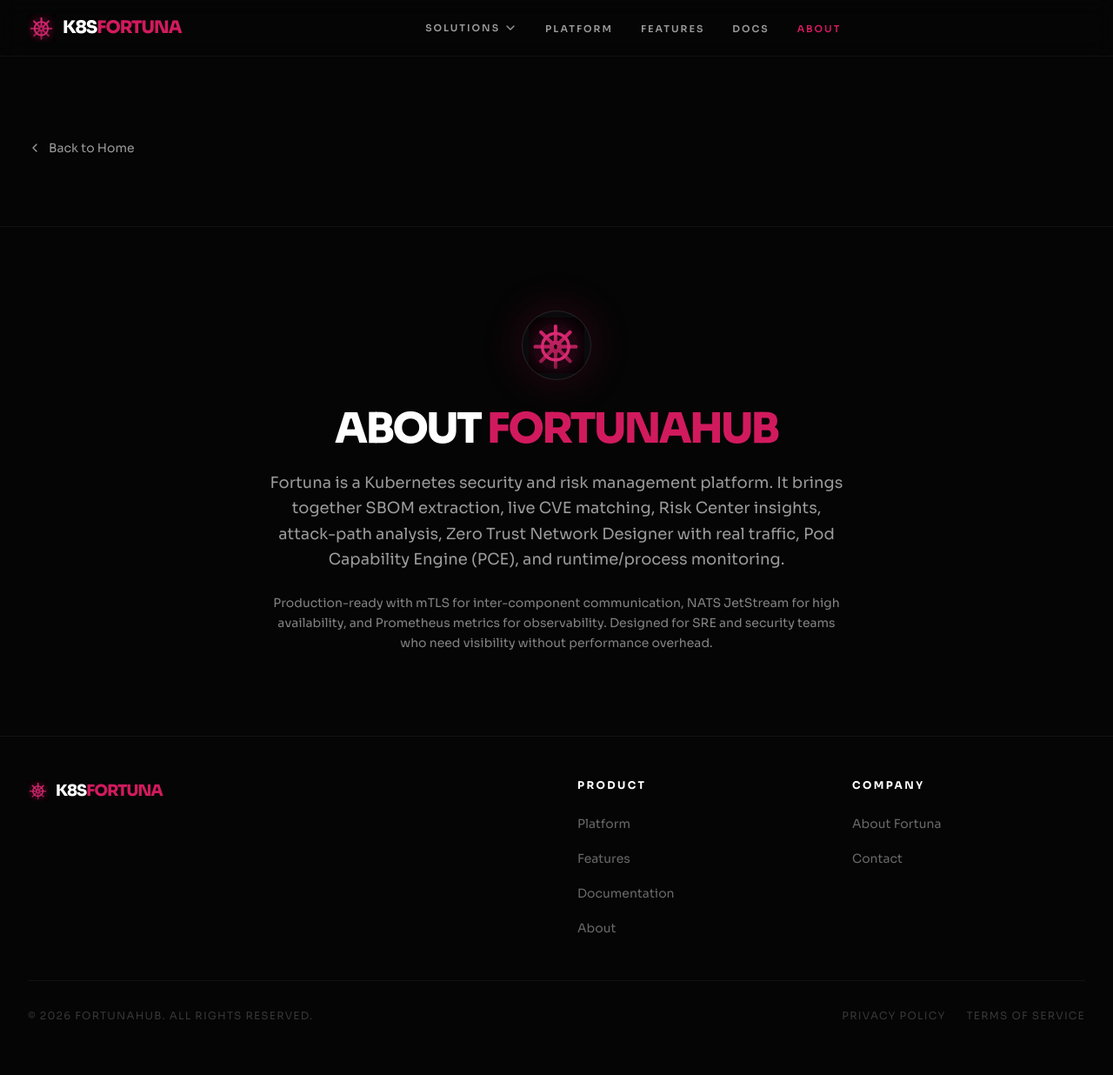
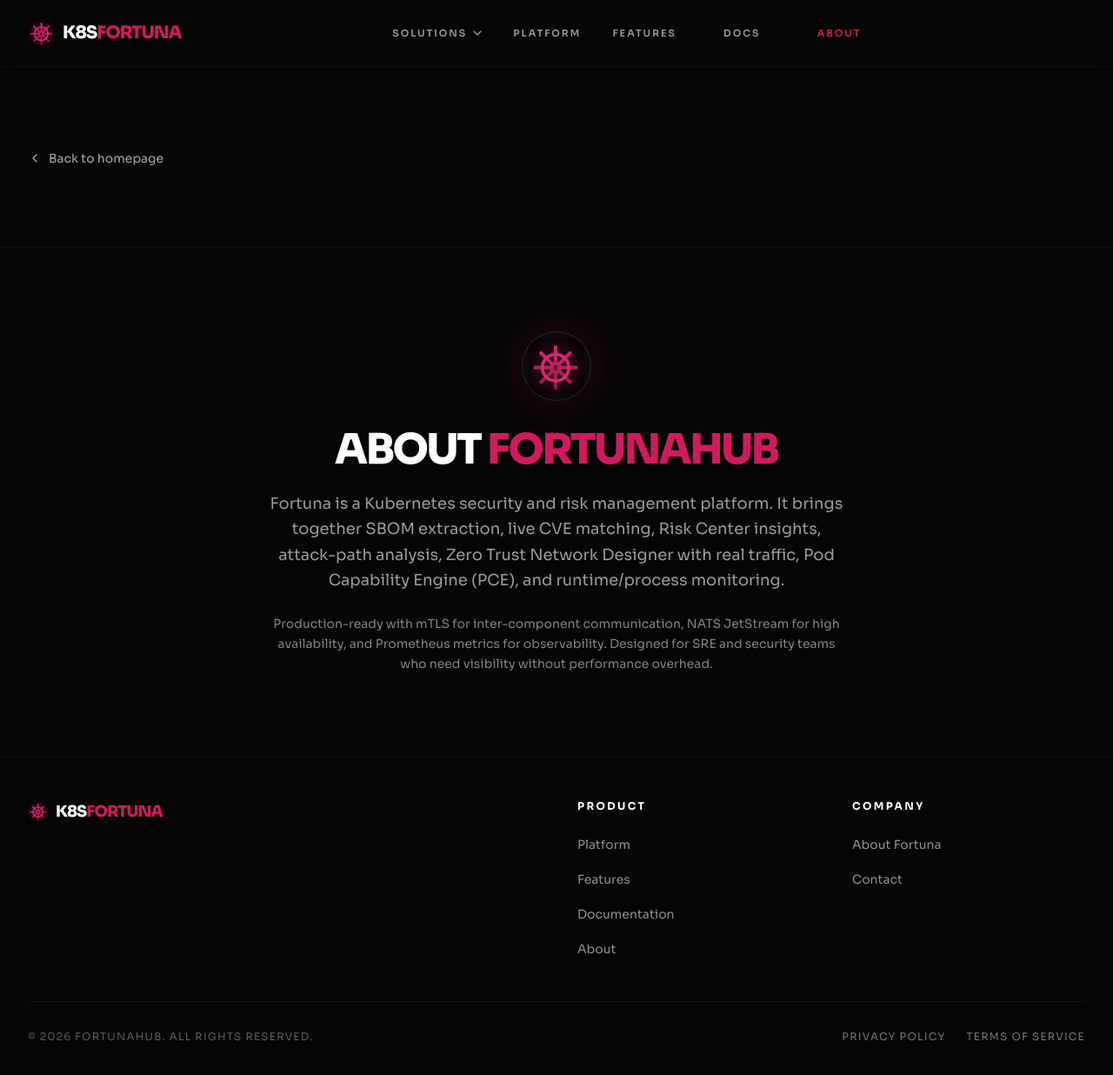
Before and after one commit to FortunaHub/FortunaLandingPage, a React (Vite) app: page /about in a window 1280 px wide. Shown: the top 1236 px of the page at 87% size. Built offline with nearby package versions, Linux system fonts and the light colour scheme.

Commit message:
fix layout

```diff
--- a/src/components/Layout.tsx
+++ b/src/components/Layout.tsx
@@ -1,7 +1,7 @@
 import React, { useState, useEffect, useRef } from 'react';
 import { Link, useLocation } from 'react-router-dom';
 import { Menu, X, ArrowUp, ChevronDown } from 'lucide-react';
-import { motion, AnimatePresence } from 'motion/react';
+import { motion, AnimatePresence, useReducedMotion } from 'motion/react';
 import Tooltip from './Tooltip';
 import Logo from './Logo';
 import { SOLUTIONS } from '../config/solutions';
@@ -13,6 +13,7 @@
   const [comingSoonToast, setComingSoonToast] = useState(false);
   const solutionsRef = useRef<HTMLDivElement>(null);
   const location = useLocation();
+  const reduceMotion = useReducedMotion();
 
   const navLinks = [
     { name: 'Platform', to: '/', tooltip: 'Home' },
@@ -46,6 +47,16 @@
     return () => clearTimeout(t);
   }, [comingSoonToast]);
 
+  useEffect(() => {
+    const handleKeyDown = (e: KeyboardEvent) => {
+      if (e.key !== 'Escape') return;
+      setShowSolutionsDropdown(false);
+      setIsMenuOpen(false);
+    };
+
+    document.addEventListener('keydown', handleKeyDown);
+    return () => document.removeEventListener('keydown', handleKeyDown);
+  }, []);
 
   const scrollToTop = () => {
     window.scrollTo({ top: 0, behavior: 'smooth' });
@@ -70,8 +81,11 @@
               {/* Solutions Dropdown */}
               <div ref={solutionsRef} className="relative">
                 <button
+                  type="button"
+                  aria-expanded={showSolutionsDropdown}
+                  aria-controls="solutions-menu"
                   onClick={() => setShowSolutionsDropdown((v) => !v)}
-                  className={`flex items-center gap-1 text-[11px] font-semibold uppercase tracking-[0.18em] transition-colors whitespace-nowrap ${
+                  className={`flex min-h-11 items-center gap-1 text-[11px] font-semibold uppercase tracking-[0.18em] transition-colors whitespace-nowrap focus-visible:outline focus-visible:outline-2 focus-visible:outline-offset-4 focus-visible:outline-fortuna-pink ${
                     showSolutionsDropdown ? 'text-fortuna-pink' : 'text-white/60 hover:text-fortuna-pink'
                   }`}
                 >
@@ -81,10 +95,11 @@
                 <AnimatePresence>
                   {showSolutionsDropdown && (
                     <motion.div
-                      initial={{ opacity: 0, y: -8 }}
+                      id="solutions-menu"
+                      initial={reduceMotion ? false : { opacity: 0, y: -8 }}
                       animate={{ opacity: 1, y: 0 }}
-                      exit={{ opacity: 0, y: -8 }}
-                      transition={{ duration: 0.15 }}
+                      exit={reduceMotion ? { opacity: 0 } : { opacity: 0, y: -8 }}
+                      transition={{ duration: 0.16, ease: [0.22, 1, 0.36, 1] }}
                       className="absolute top-full left-0 mt-2 w-80 rounded-xl bg-fortuna-card border border-white/10 shadow-xl overflow-hidden z-50"
                     >
                       <div className="p-2">
@@ -117,7 +132,7 @@
                                 setComingSoonToast(true);
                                 setShowSolutionsDropdown(false);
                               }}
-                              className="w-full text-left"
+                              className="w-full text-left rounded-lg focus-visible:outline focus-visible:outline-2 focus-visible:outline-offset-2 focus-visible:outline-fortuna-pink"
                             >
                               {content}
                             </button>
@@ -129,7 +144,7 @@
                                 setShowSolutionsDropdown(false);
                                 setIsMenuOpen(false);
                               }}
-                              className="block"
+                              className="block rounded-lg focus-visible:outline focus-visible:outline-2 focus-visible:outline-offset-2 focus-visible:outline-fortuna-pink"
                             >
                               {content}
                             </Link>
@@ -149,7 +164,7 @@
                     <Link
                       to={link.to}
                       onClick={() => setIsMenuOpen(false)}
-                      className={`min-w-[5rem] text-center text-[11px] font-semibold uppercase tracking-[0.18em] transition-colors whitespace-nowrap ${
+                      className={`min-w-[5rem] min-h-11 inline-flex items-center justify-center text-center text-[11px] font-semibold uppercase tracking-[0.18em] transition-colors whitespace-nowrap focus-visible:outline focus-visible:outline-2 focus-visible:outline-offset-4 focus-visible:outline-fortuna-pink ${
                         isActive ? 'text-fortuna-pink' : 'text-white/60 hover:text-fortuna-pink'
                       }`}
                     >
@@ -163,7 +178,11 @@
             {/* Mobile Menu Button */}
             <Tooltip content={isMenuOpen ? "Close Menu" : "Open Menu"} position="bottom">
               <button
-                className="md:hidden text-white"
+                type="button"
+                aria-label={isMenuOpen ? 'Close navigation menu' : 'Open navigation menu'}
+                aria-expanded={isMenuOpen}
+                aria-controls="mobile-navigation"
+                className="md:hidden min-h-11 min-w-11 inline-flex items-center justify-center text-white focus-visible:outline focus-visible:outline-2 focus-visible:outline-offset-4 focus-visible:outline-fortuna-pink"
                 onClick={() => setIsMenuOpen(!isMenuOpen)}
               >
                 {isMenuOpen ? <X /> : <Menu />}
@@ -176,9 +195,10 @@
         <AnimatePresence>
           {isMenuOpen && (
             <motion.div
-              initial={{ opacity: 0, height: 0 }}
+              id="mobile-navigation"
+              initial={reduceMotion ? false : { opacity: 0, height: 0 }}
               animate={{ opacity: 1, height: 'auto' }}
-              exit={{ opacity: 0, height: 0 }}
+              exit={reduceMotion ? { opacity: 0 } : { opacity: 0, height: 0 }}
               className="md:hidden bg-fortuna-card border-t border-white/5"
             >
               <div className="px-4 py-6 flex flex-col gap-4">
@@ -214,7 +234,7 @@
                             setComingSoonToast(true);
                             setIsMenuOpen(false);
                           }}
-                          className="w-full text-left"
+                          className="w-full text-left rounded-lg focus-visible:outline focus-visible:outline-2 focus-visible:outline-offset-2 focus-visible:outline-fortuna-pink"
                         >
                           {content}
                         </button>
@@ -223,7 +243,7 @@
                           key={sol.id}
                           to={sol.to}
                           onClick={() => setIsMenuOpen(false)}
-                          className="block"
+                          className="block rounded-lg focus-visible:outline focus-visible:outline-2 focus-visible:outline-offset-2 focus-visible:outline-fortuna-pink"
                         >
                           {content}
                         </Link>
@@ -240,7 +260,7 @@
                       key={link.name}
                       to={link.to}
                       onClick={() => setIsMenuOpen(false)}
-                      className={`py-2 text-sm font-semibold uppercase tracking-[0.15em] transition-colors border-b border-white/5 last:border-0 ${
+                      className={`min-h-11 inline-flex items-center py-2 text-sm font-semibold uppercase tracking-[0.15em] transition-colors border-b border-white/5 last:border-0 focus-visible:outline focus-visible:outline-2 focus-visible:outline-offset-4 focus-visible:outline-fortuna-pink ${
                         isActive ? 'text-fortuna-pink' : 'text-white/60 hover:text-fortuna-pink'
                       }`}
                     >
@@ -272,27 +292,27 @@
             <div>
               <h4 className="text-xs font-bold uppercase tracking-[0.2em] text-white mb-6">Product</h4>
               <ul className="space-y-4">
-                <li><Link to="/" className="text-sm text-white/40 hover:text-fortuna-pink transition-colors">Platform</Link></li>
-                <li><Link to="/features" className="text-sm text-white/40 hover:text-fortuna-pink transition-colors">Features</Link></li>
-                <li><Link to="/docs" className="text-sm text-white/40 hover:text-fortuna-pink transition-colors">Documentation</Link></li>
-                <li><Link to="/about" className="text-sm text-white/40 hover:text-fortuna-pink transition-colors">About</Link></li>
+                <li><Link to="/" className="text-sm text-white/55 hover:text-fortuna-pink transition-colors focus-visible:outline focus-visible:outline-2 focus-visible:outline-offset-4 focus-visible:outline-fortuna-pink">Platform</Link></li>
+                <li><Link to="/features" className="text-sm text-white/55 hover:text-fortuna-pink transition-colors focus-visible:outline focus-visible:outline-2 focus-visible:outline-offset-4 focus-visible:outline-fortuna-pink">Features</Link></li>
+                <li><Link to="/docs" className="text-sm text-white/55 hover:text-fortuna-pink transition-colors focus-visible:outline focus-visible:outline-2 focus-visible:outline-offset-4 focus-visible:outline-fortuna-pink">Documentation</Link></li>
+                <li><Link to="/about" className="text-sm text-white/55 hover:text-fortuna-pink transition-colors focus-visible:outline focus-visible:outline-2 focus-visible:outline-offset-4 focus-visible:outline-fortuna-pink">About</Link></li>
               </ul>
             </div>
             <div>
               <h4 className="text-xs font-bold uppercase tracking-[0.2em] text-white mb-6">Company</h4>
               <ul className="space-y-4">
-                <li><Link to="/about" className="text-sm text-white/40 hover:text-fortuna-pink transition-colors">About Fortuna</Link></li>
-                <li><a href="mailto:contact@fortunahub.com" className="text-sm text-white/40 hover:text-fortuna-pink transition-colors">Contact</a></li>
+                <li><Link to="/about" className="text-sm text-white/55 hover:text-fortuna-pink transition-colors focus-visible:outline focus-visible:outline-2 focus-visible:outline-offset-4 focus-visible:outline-fortuna-pink">About Fortuna</Link></li>
+                <li><a href="mailto:contact@fortunahub.com" className="text-sm text-white/55 hover:text-fortuna-pink transition-colors focus-visible:outline focus-visible:outline-2 focus-visible:outline-offset-4 focus-visible:outline-fortuna-pink">Contact</a></li>
               </ul>
             </div>
           </div>
           <div className="mt-12 pt-8 border-t border-white/5 flex flex-col md:flex-row justify-between items-center gap-4">
-            <p className="text-xs text-white/20 uppercase tracking-widest">
+            <p className="text-xs text-white/35 uppercase tracking-widest">
               © 2026 FortunaHub. All rights reserved.
             </p>
             <div className="flex gap-6">
-              <a href="#" className="text-xs text-white/20 hover:text-white transition-colors uppercase tracking-widest">Privacy Policy</a>
-              <a href="#" className="text-xs text-white/20 hover:text-white transition-colors uppercase tracking-widest">Terms of Service</a>
+              <a href="mailto:contact@fortunahub.com?subject=Privacy%20policy%20request" className="text-xs text-white/45 hover:text-white transition-colors uppercase tracking-widest focus-visible:outline focus-visible:outline-2 focus-visible:outline-offset-4 focus-visible:outline-fortuna-pink">Privacy Policy</a>
+              <a href="mailto:contact@fortunahub.com?subject=Terms%20of%20service%20request" className="text-xs text-white/45 hover:text-white transition-colors uppercase tracking-widest focus-visible:outline focus-visible:outline-2 focus-visible:outline-offset-4 focus-visible:outline-fortuna-pink">Terms of Service</a>
             </div>
           </div>
         </div>
@@ -305,10 +325,12 @@
             initial={{ opacity: 0, y: 20 }}
             animate={{ opacity: 1, y: 0 }}
             exit={{ opacity: 0, y: 20 }}
+            role="status"
+            aria-live="polite"
             className="fixed bottom-24 left-1/2 -translate-x-1/2 z-[70] px-6 py-3 rounded-xl bg-fortuna-card border border-white/10 shadow-xl"
           >
             <p className="text-sm font-semibold text-white">Coming soon</p>
-            <p className="text-xs text-white/50 mt-0.5">Sản phẩm sẽ có mặt sớm</p>
+            <p className="text-xs text-white/60 mt-0.5">This product line is not available yet.</p>
           </motion.div>
         )}
       </AnimatePresence>
@@ -324,8 +346,10 @@
           >
             <Tooltip content="Scroll to Top" position="left">
               <button
+                type="button"
+                aria-label="Scroll to top"
                 onClick={scrollToTop}
-                className="w-12 h-12 pink-gradient rounded-full flex items-center justify-center text-white shadow-[0_0_20px_rgba(209,26,94,0.4)] hover:scale-110 transition-transform"
+                className="w-12 h-12 bg-fortuna-pink rounded-full flex items-center justify-center text-white shadow-[0_0_20px_rgba(209,26,94,0.4)] hover:bg-[#EA2A70] transition-colors focus-visible:outline focus-visible:outline-2 focus-visible:outline-offset-4 focus-visible:outline-fortuna-pink"
               >
                 <ArrowUp className="w-6 h-6" />
               </button>
--- a/src/pages/AboutPage.tsx
+++ b/src/pages/AboutPage.tsx
@@ -9,10 +9,10 @@
       <div className="max-w-7xl mx-auto px-4 sm:px-6 lg:px-8 pt-24 pb-12">
         <Link
           to="/"
-          className="inline-flex items-center gap-2 text-white/60 hover:text-fortuna-pink text-sm mb-8 transition-colors"
+          className="inline-flex min-h-11 items-center gap-2 text-white/65 hover:text-fortuna-pink text-sm mb-8 transition-colors focus-visible:outline focus-visible:outline-2 focus-visible:outline-offset-4 focus-visible:outline-fortuna-pink"
         >
           <ChevronRight className="w-4 h-4 rotate-180" />
-          Back to Home
+          Back to homepage
         </Link>
       </div>
       <AboutSection />
--- a/src/pages/DocsLayout.tsx
+++ b/src/pages/DocsLayout.tsx
@@ -16,14 +16,14 @@
           <div className="p-6 lg:py-10 lg:pl-8 lg:pr-6">
             <Link
               to="/"
-              className="inline-flex items-center gap-2 text-white/60 hover:text-fortuna-pink text-sm mb-8 transition-colors"
+              className="inline-flex min-h-11 items-center gap-2 text-white/65 hover:text-fortuna-pink text-sm mb-8 transition-colors focus-visible:outline focus-visible:outline-2 focus-visible:outline-offset-4 focus-visible:outline-fortuna-pink"
             >
               <ChevronRight className="w-4 h-4 rotate-180" />
-              Back to Home
+              Back to homepage
             </Link>
 
-            <h1 className="text-2xl font-black uppercase tracking-tight">Documentation</h1>
-            <p className="text-white/50 text-xs mt-3 leading-relaxed">
+            <h1 className="text-2xl font-black uppercase leading-tight">Documentation</h1>
+            <p className="text-white/60 text-xs mt-3 leading-relaxed">
               Fortuna is a Kubernetes security and risk management platform that ties together software supply-chain visibility,
               live vulnerability intelligence, network policy design, attack-path modeling, centralized risk insights, and runtime
               telemetry.
@@ -38,9 +38,9 @@
                     to={doc.slug}
                     className={({ isActive }) =>
                       [
-                        'flex items-center gap-3 rounded-lg px-3 py-2.5 text-sm transition-colors border border-transparent',
+                        'flex min-h-14 items-center gap-3 rounded-md px-3 py-2.5 text-sm transition-colors border focus-visible:outline focus-visible:outline-2 focus-visible:outline-offset-2 focus-visible:outline-fortuna-pink',
                         isActive
-                          ? 'bg-fortuna-pink/15 border-fortuna-pink/35 text-white shadow-[inset_3px_0_0_0_#D11A5E]'
+                          ? 'bg-fortuna-pink/15 border-fortuna-pink/40 text-white'
                           : 'text-white/65 hover:bg-white/5 hover:text-white border-white/5',
                       ].join(' ')
                     }
@@ -50,7 +50,7 @@
                     </span>
                     <span className="flex flex-col min-w-0">
                       <span className="font-bold uppercase tracking-tight text-xs leading-tight">{doc.title}</span>
-                      <span className="text-[10px] font-mono text-white/35 truncate mt-0.5">/docs/{doc.slug}</span>
+                      <span className="text-[10px] font-mono text-white/45 truncate mt-0.5">/docs/{doc.slug}</span>
                     </span>
                   </NavLink>
                 );
--- a/src/pages/FeaturesPage.tsx
+++ b/src/pages/FeaturesPage.tsx
@@ -9,17 +9,17 @@
       <div className="max-w-7xl mx-auto px-4 sm:px-6 lg:px-8 pt-24 pb-12">
         <Link
           to="/"
-          className="inline-flex items-center gap-2 text-white/60 hover:text-fortuna-pink text-sm mb-8 transition-colors"
+          className="inline-flex min-h-11 items-center gap-2 text-white/65 hover:text-fortuna-pink text-sm mb-8 transition-colors focus-visible:outline focus-visible:outline-2 focus-visible:outline-offset-4 focus-visible:outline-fortuna-pink"
         >
           <ChevronRight className="w-4 h-4 rotate-180" />
-          Back to Home
+          Back to homepage
         </Link>
         <div className="mb-16 text-center">
-          <h1 className="text-4xl md:text-5xl font-black tracking-tighter uppercase mb-4">
-            Fortuna <span className="text-fortuna-pink">Features</span>
+          <h1 className="text-4xl md:text-5xl font-black uppercase leading-tight mb-4 text-balance">
+            Inspect the Fortuna control plane
           </h1>
-          <p className="text-white/60 max-w-2xl mx-auto text-lg">
-            Supply-chain visibility, live CVE intelligence, Zero Trust network design with real traffic, attack-path modeling, centralized risk insights, Pod Capability Engine, and runtime/process monitoring — unified for Kubernetes security operations.
+          <p className="text-white/68 max-w-3xl mx-auto text-lg leading-8">
+            Supply-chain visibility, live CVE intelligence, Zero Trust network design with real traffic, attack-path modeling, centralized risk insights, Pod Capability Engine, and runtime/process monitoring for Kubernetes security operations.
           </p>
         </div>
       </div>
```
Also changed, not shown: src/components/Tooltip.tsx (+7 -10 lines), 4 other files (tests, documents, lock files or other folders).
